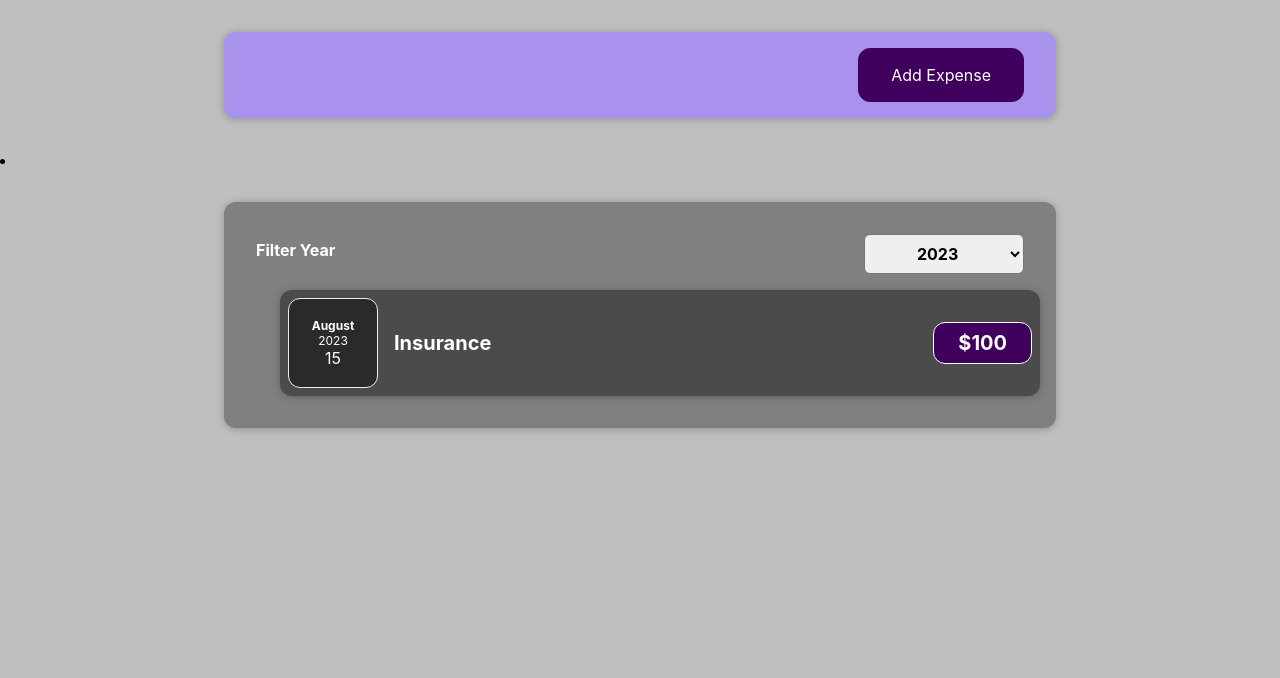
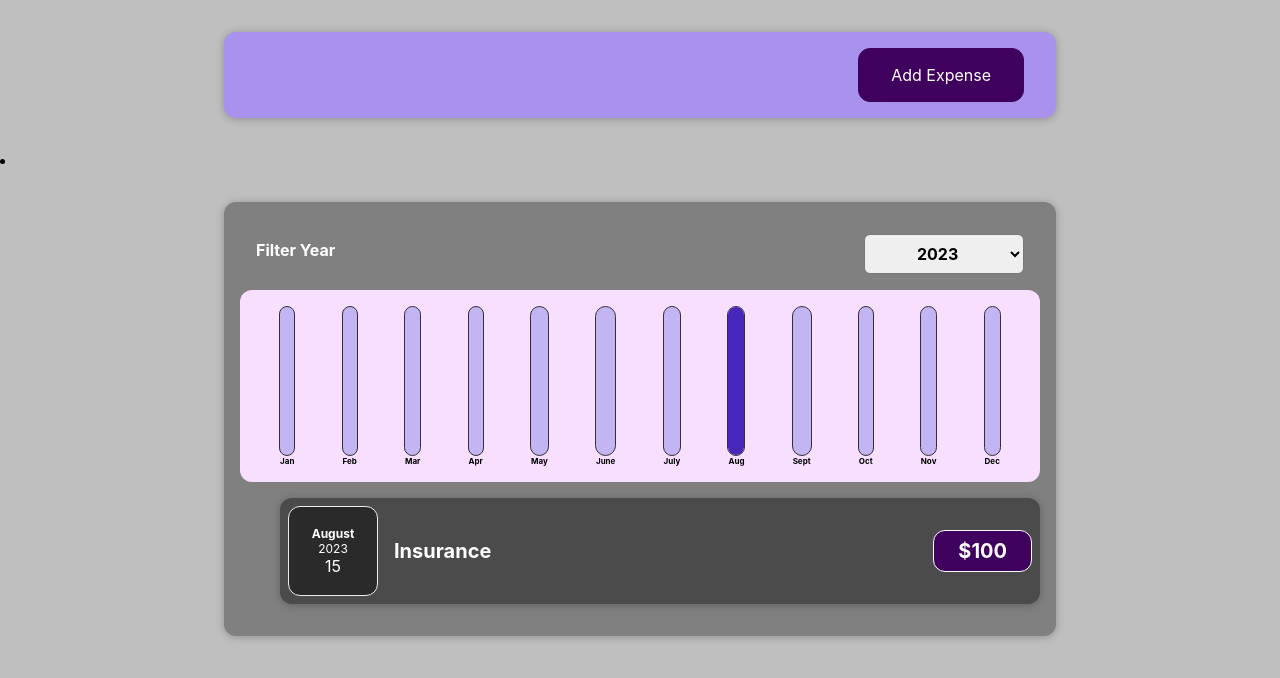
Before and after one commit to ManasB16/Lets-Get-Started-with-React, a React (Create React App) app: page / in a window 1280 px wide. Shown: the top 678 px of the page. Built offline with nearby package versions, Linux system fonts and the light colour scheme.

Commit message:
Integrating Expenses Chart

```diff
--- /dev/null
+++ b/src/components/Chart/Chart.css
@@ -0,0 +1,9 @@
+.chart {
+  padding: 1rem;
+  border-radius: 12px;
+  background-color: #f8dfff;
+  text-align: center;
+  display: flex;
+  justify-content: space-around;
+  height: 10rem;
+}
--- /dev/null
+++ b/src/components/Chart/Chart.jsx
@@ -0,0 +1,47 @@
+import React from "react";
+import ChartBar from "./ChartBar";
+import "./Chart.css";
+const Chart = ({ chartdata }) => {
+  const onlyExpenses = chartdata.map((data) => {
+    return data.price;
+  });
+
+  const maxVal = Math.max(...onlyExpenses);
+  console.log(maxVal);
+
+  const chart = [
+    { expenseMonth: "Jan", expenseAmount: 0 },
+    { expenseMonth: "Feb", expenseAmount: 0 },
+    { expenseMonth: "Mar", expenseAmount: 0 },
+    { expenseMonth: "Apr", expenseAmount: 0 },
+    { expenseMonth: "May", expenseAmount: 0 },
+    { expenseMonth: "June", expenseAmount: 0 },
+    { expenseMonth: "July", expenseAmount: 0 },
+    { expenseMonth: "Aug", expenseAmount: 0 },
+    { expenseMonth: "Sept", expenseAmount: 0 },
+    { expenseMonth: "Oct", expenseAmount: 0 },
+    { expenseMonth: "Nov", expenseAmount: 0 },
+    { expenseMonth: "Dec", expenseAmount: 0 },
+  ];
+
+  for (let item of chartdata) {
+    chart[item.date.getMonth()].expenseAmount += item.price;
+  }
+
+  return (
+    <div className="chart">
+      {chart.map((monthData, index) => {
+        return (
+          <ChartBar
+            key={index}
+            label={monthData.expenseMonth}
+            value={monthData.expenseAmount}
+            maxValue={maxVal}
+          />
+        );
+      })}
+    </div>
+  );
+};
+
+export default Chart;
--- /dev/null
+++ b/src/components/Chart/ChartBar.css
@@ -0,0 +1,30 @@
+.chart-bar {
+  height: 100%;
+  display: flex;
+  flex-direction: column;
+  align-items: center;
+}
+
+.chart-bar__inner {
+  height: 100%;
+  width: 100%;
+  border: 1px solid #313131;
+  border-radius: 12px;
+  background-color: #c3b4f3;
+  overflow: hidden;
+  display: flex;
+  flex-direction: column;
+  justify-content: flex-end;
+}
+
+.chart-bar__fill {
+  background-color: #4826b9;
+  width: 100%;
+  transition: all 0.3s ease-out;
+}
+
+.chart-bar__label {
+  font-weight: bold;
+  font-size: 0.5rem;
+  text-align: center;
+}
--- /dev/null
+++ b/src/components/Chart/ChartBar.jsx
@@ -0,0 +1,23 @@
+import React from "react";
+import "./ChartBar.css";
+
+const ChartBar = ({ label, value, maxValue }) => {
+  let heightPercentage = "0%";
+  if (value > 0) {
+    heightPercentage = Math.round((value / maxValue) * 100) + "%";
+  }
+
+  return (
+    <div className="chart-bar">
+      <div className="chart-bar__inner">
+        <div
+          className="chart-bar__fill"
+          style={{ height: heightPercentage }}
+        ></div>
+      </div>
+      <div className="chart-bar__label">{label}</div>
+    </div>
+  );
+};
+
+export default ChartBar;
--- a/src/components/Expenses/Expenses.jsx
+++ b/src/components/Expenses/Expenses.jsx
@@ -1,10 +1,9 @@
-// Write your code at relevant places in the code below:
-
 import React, { useState } from "react";
 import ExpensesFilter from "./ExpenseFilter";
 import "./Expenses.css";
 import Card from "../UI/Card";
 import ExpensesList from "./ExpensesList";
+import ExpensesChart from "./ExpensesChart";
 
 const Expenses = (props) => {
   const [filteredYear, setFilteredYear] = useState("2023");
@@ -25,6 +24,7 @@ const Expenses = (props) => {
           selectedYear={filteredYear}
           onChangeFilter={changeFilterHandler}
         />
+        <ExpensesChart chartData={filteredYearExp} />
         <ExpensesList filteredItems={filteredYearExp} />
       </Card>
     </li>
--- /dev/null
+++ b/src/components/Expenses/ExpensesChart.jsx
@@ -0,0 +1,8 @@
+import React from "react";
+import Chart from "../Chart/Chart";
+
+const ExpensesChart = ({ chartData }) => {
+  return <Chart chartdata={chartData} />;
+};
+
+export default ExpensesChart;
```
